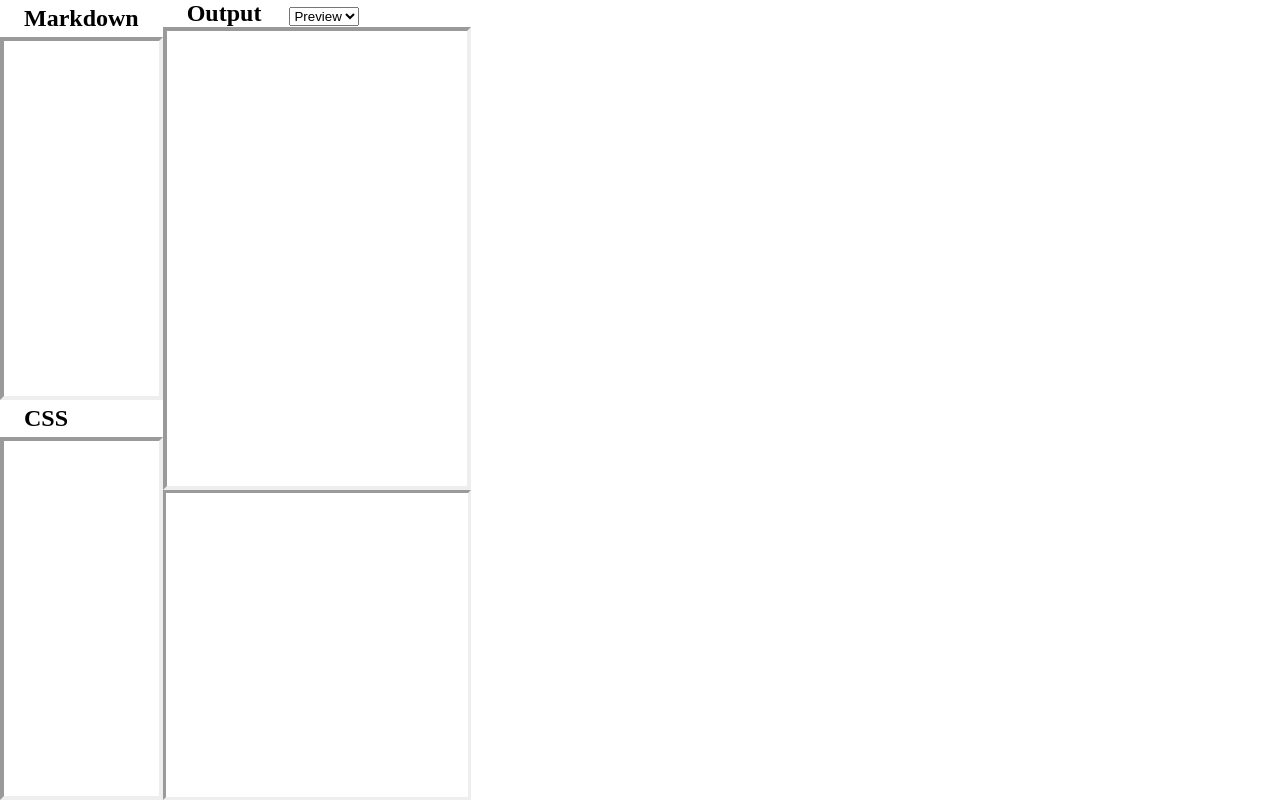
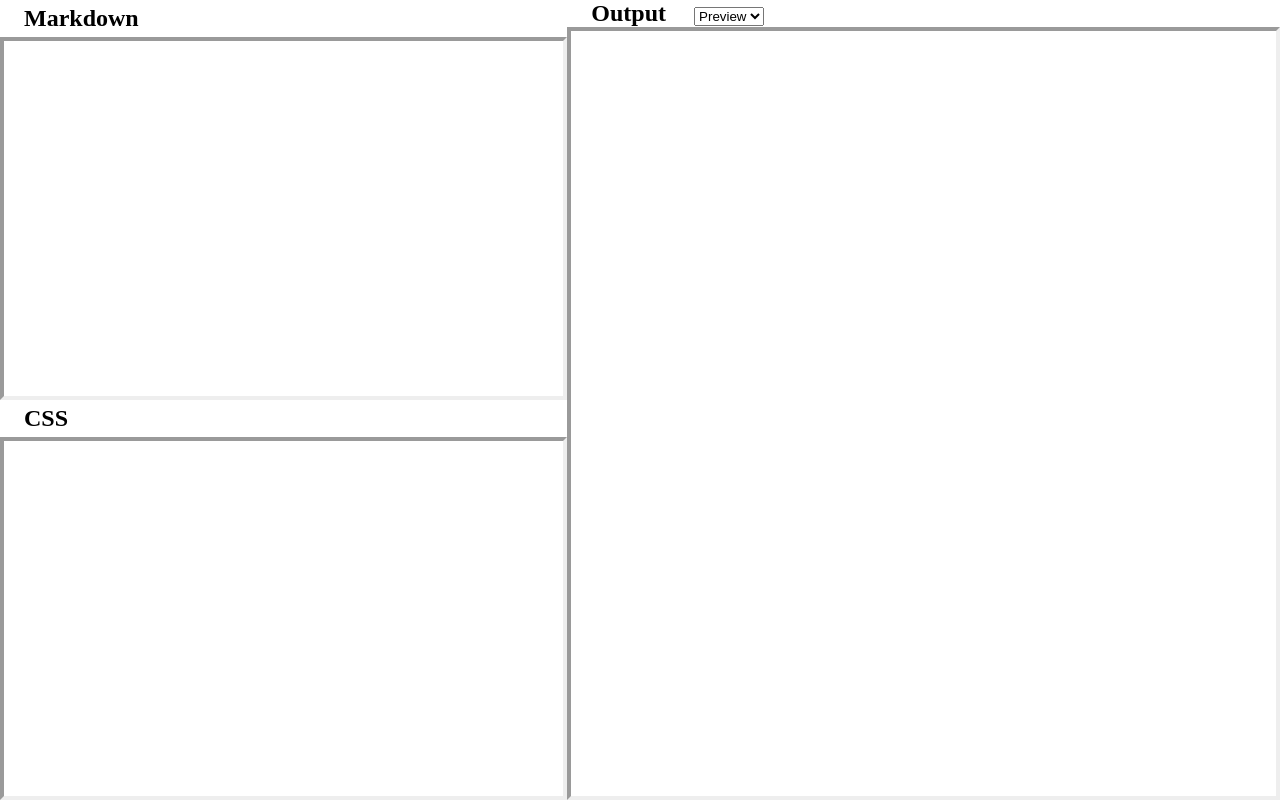
Before and after one commit to qhadron/wechat_markdown, a website: page src/index.html in a window 1280 px wide. Drawn offline with Linux system fonts and the light colour scheme; files that its build step writes are made by us from their sources; files whose address does not match are found by name.

Commit message:
fix flickering on initial load before JS hydrates splits

```diff
--- a/src/index.css
+++ b/src/index.css
@@ -17,6 +17,10 @@ main {
 	flex-direction: row;
 }
 
+main > * {
+	flex-grow: 1;
+}
+
 #editing {
 	display: flex;
 	flex-direction: column;
@@ -33,8 +37,8 @@ main {
 .container {
 	display: flex;
 	flex-direction: column;
+	overflow: hidden;
 	flex-grow: 1;
-	overflow: hidden;
 }
 
 .container .name {
--- a/src/index.html
+++ b/src/index.html
@@ -30,7 +30,7 @@
 						</select>
 					</span>
 					<iframe id="preview" class='content'></iframe>
-					<code id="source" class='content' data-lang="html"></code>
+					<code id="source" class='content' data-lang="html" style='display: none'></code>
 				</div>
 			</section>
 		</main>
```
